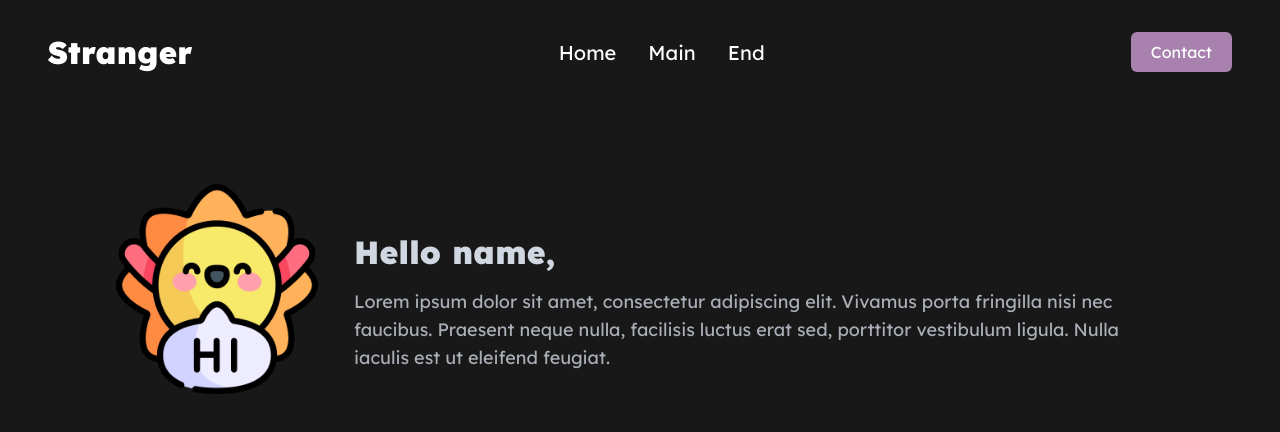
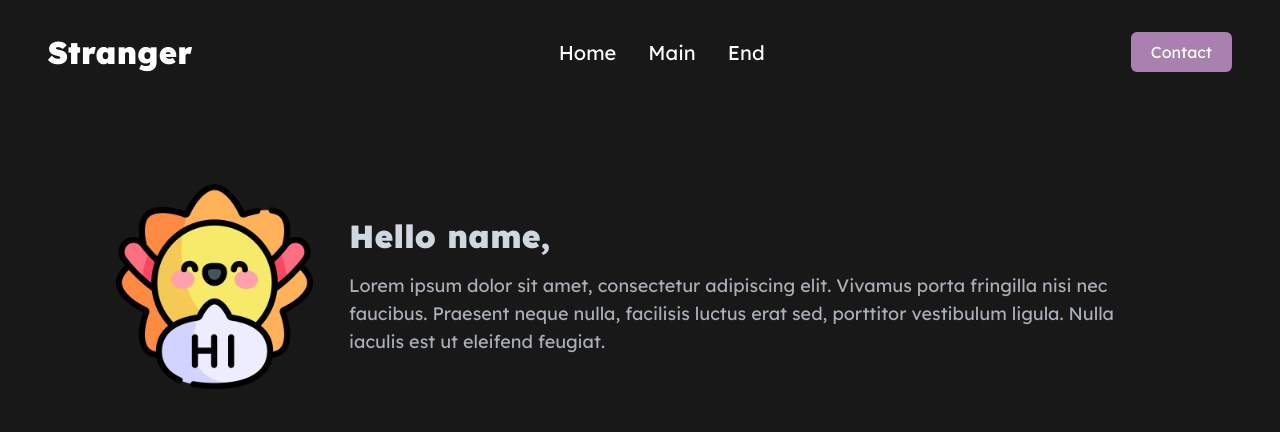
Before and after one commit to emdiel/sixteen, a plain HTML site: page index.html in a window 1280 px wide. Drawn offline with Linux system fonts and the light colour scheme.

Commit message:
Update home-design.css

```diff
--- a/home-design.css
+++ b/home-design.css
@@ -60,15 +60,15 @@ main {
   }
 
   .wc-image {
-    width: 210px;
-    height: 210px;
+    width: 205px;
+    height: 205px;
     float: left;
     padding: 5rem 2rem 0rem 7rem;
   }
 
   .hello {
     font-size: 32px;
-    padding: 8rem 0rem 1rem 2rem;
+    padding: 7rem 0rem 1rem 2rem;
   }
 
 .message-one {
```
